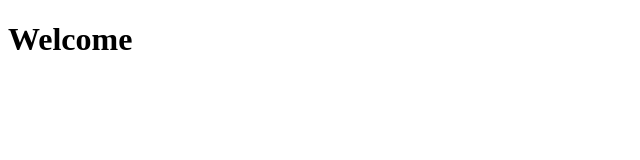
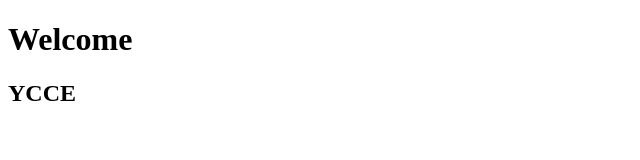
Before and after one commit to sarthak-f/gitdemo2, a plain HTML site: page index.html in a window 1280 px wide. Shown: the whole page, without its empty margins (0-640 px from the left). Drawn offline with Linux system fonts and the light colour scheme.

Commit message:
edited name

```diff
--- a/index.html
+++ b/index.html
@@ -6,5 +6,6 @@
 
     <body>
         <h1>Welcome</h1>
+        <h2>YCCE</h2>
     </body>
 </html>
```
